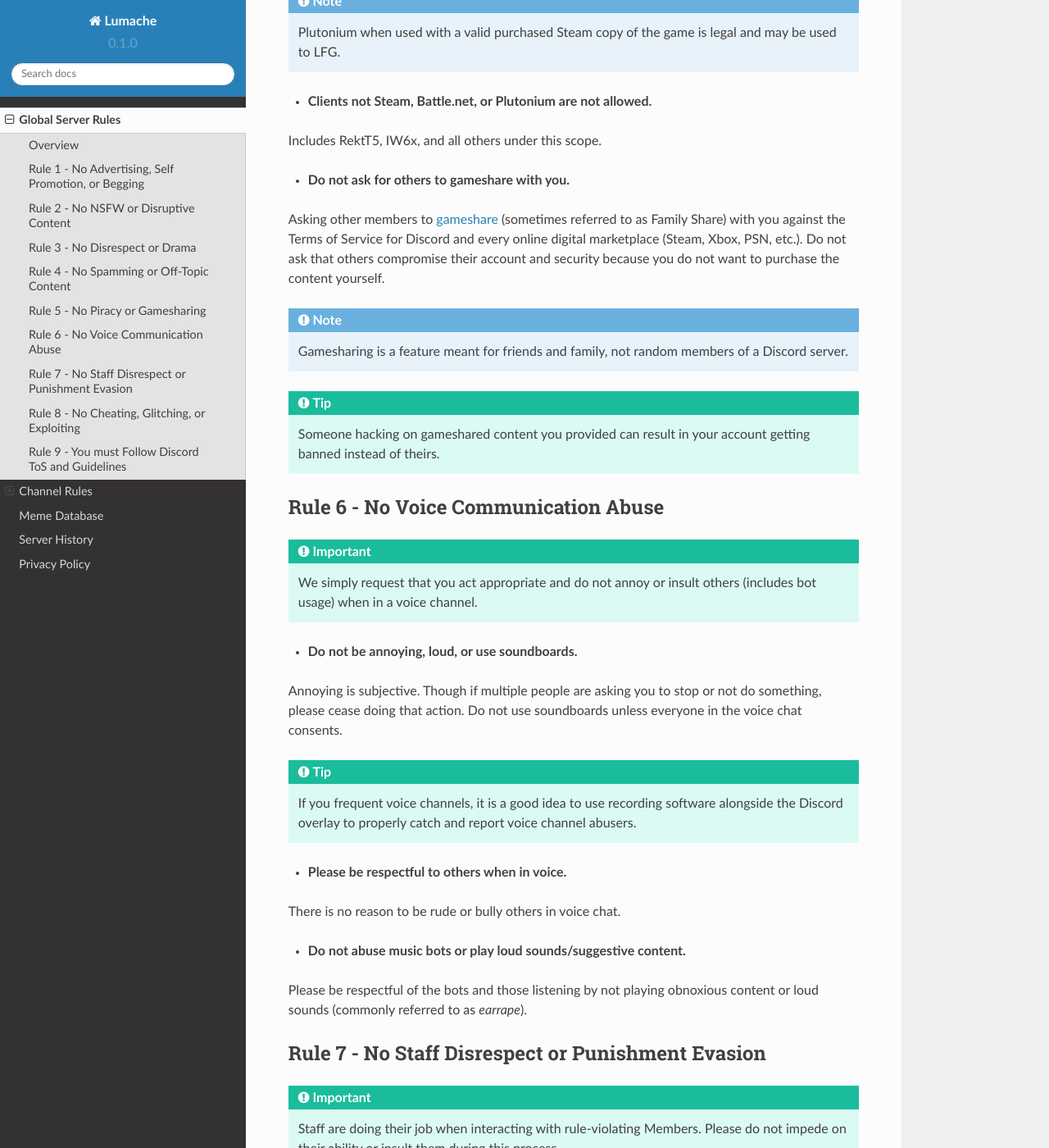
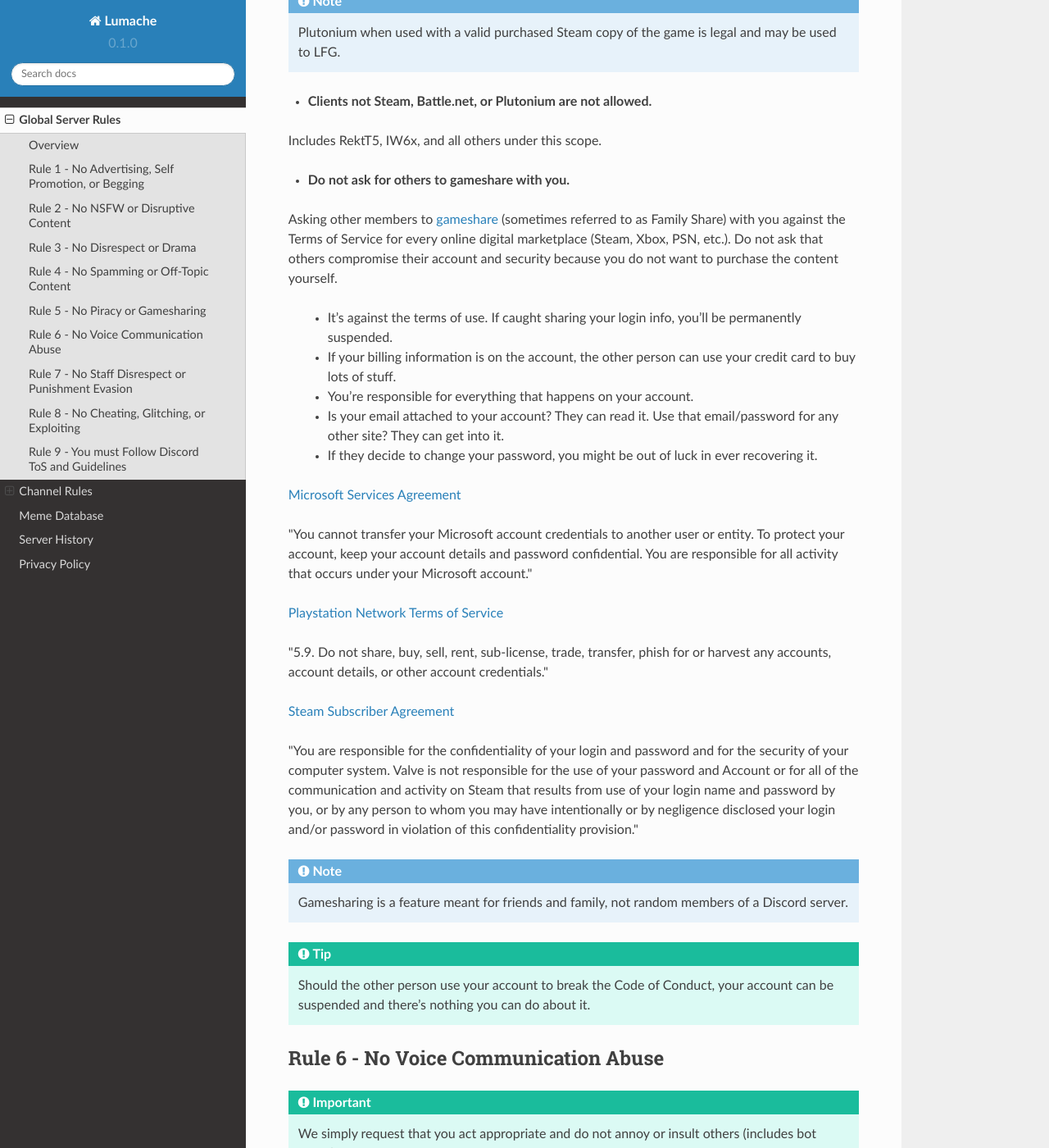
Before and after one commit to EternalllZM/rtd-codz, a Sphinx documentation site: the page built from docs/source/rules.rst, in a window 1280 px wide and 1400 px high, scrolled down 5043 px. Shown: the whole window at 82% size. Built offline with Sphinx 7.4.7 and the Read the Docs theme 2.0.0, drawn with Linux system fonts in a browser that asks for light colours.

Commit message:
Update rules.rst

```diff
--- a/docs/source/rules.rst
+++ b/docs/source/rules.rst
@@ -196,8 +196,44 @@ Includes RektT5, IW6x, and all others under this scope.
 
 - **Do not ask for others to gameshare with you.**
 
-Asking other members to gameshare_ (sometimes referred to as Family Share) with you against the Terms of Service for Discord and every online digital marketplace (Steam, Xbox, PSN, etc.).
+Asking other members to gameshare_ (sometimes referred to as Family Share) with you against the Terms of Service for every online digital marketplace (Steam, Xbox, PSN, etc.).
 Do not ask that others compromise their account and security because you do not want to purchase the content yourself.
+
+    • It's against the terms of use. If caught sharing your login info, you'll be permanently suspended.
+
+    • If your billing information is on the account, the other person can use your credit card to buy lots of stuff.
+
+    • You're responsible for everything that happens on your account.
+
+    • Is your email attached to your account? They can read it. Use that email/password for any other site? They can get into it.
+
+    • If they decide to change your password, you might be out of luck in ever recovering it.
+
+`Microsoft Services Agreement`_
+
+
+\"You cannot transfer your Microsoft account credentials to another user or entity.
+To protect your account, keep your account details and password confidential.
+You are responsible for all activity that occurs under your Microsoft account.\"
+
+`Playstation Network Terms of Service`_
+
+
+\"5.9. Do not share, buy, sell, rent, sub-license, trade, transfer, phish for or harvest any accounts, account details, or other account credentials.\"
+
+`Steam Subscriber Agreement`_
+
+
+\"You are responsible for the confidentiality of your login and password and for the security of your computer system.
+Valve is not responsible for the use of your password and Account or for all of the communication and activity on Steam that results from use of your
+login name and password by you, or by any person to whom you may have intentionally or by negligence disclosed your login and/or password in violation
+of this confidentiality provision.\"
+
+.. _`Steam Subscriber Agreement`: https://store.steampowered.com/subscriber_agreement/
+
+.. _`Playstation Network Terms of Service`: https://www.playstation.com/en-us/legal/psn-terms-of-service/
+
+.. _`Microsoft Services Agreement`: https://www.microsoft.com/en-US/servicesagreement
 
 .. _gameshare: https://www.makeuseof.com/tag/gameshare-xbox-one/
 
@@ -205,7 +241,7 @@ Do not ask that others compromise their account and security because you do not
     :ref:`Gamesharing is a feature meant for friends and family, not random members of a Discord server.`
 
 .. tip::
-    :ref:`Someone hacking on gameshared content you provided can result in your account getting banned instead of theirs.`
+    :ref:`Should the other person use your account to break the Code of Conduct, your account can be suspended and there's nothing you can do about it.`
 
 Rule 6 - No Voice Communication Abuse
 ------------
```
